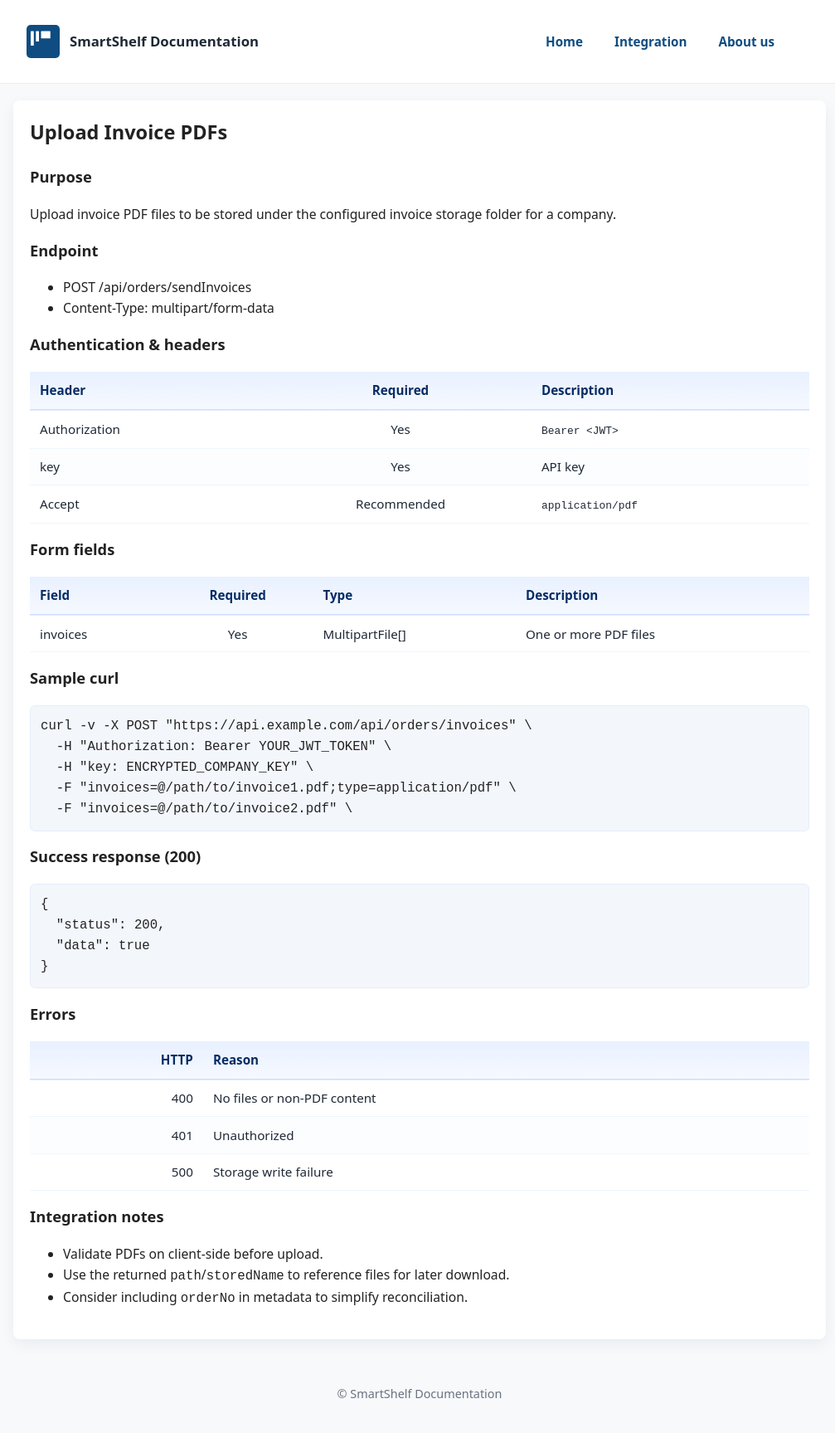
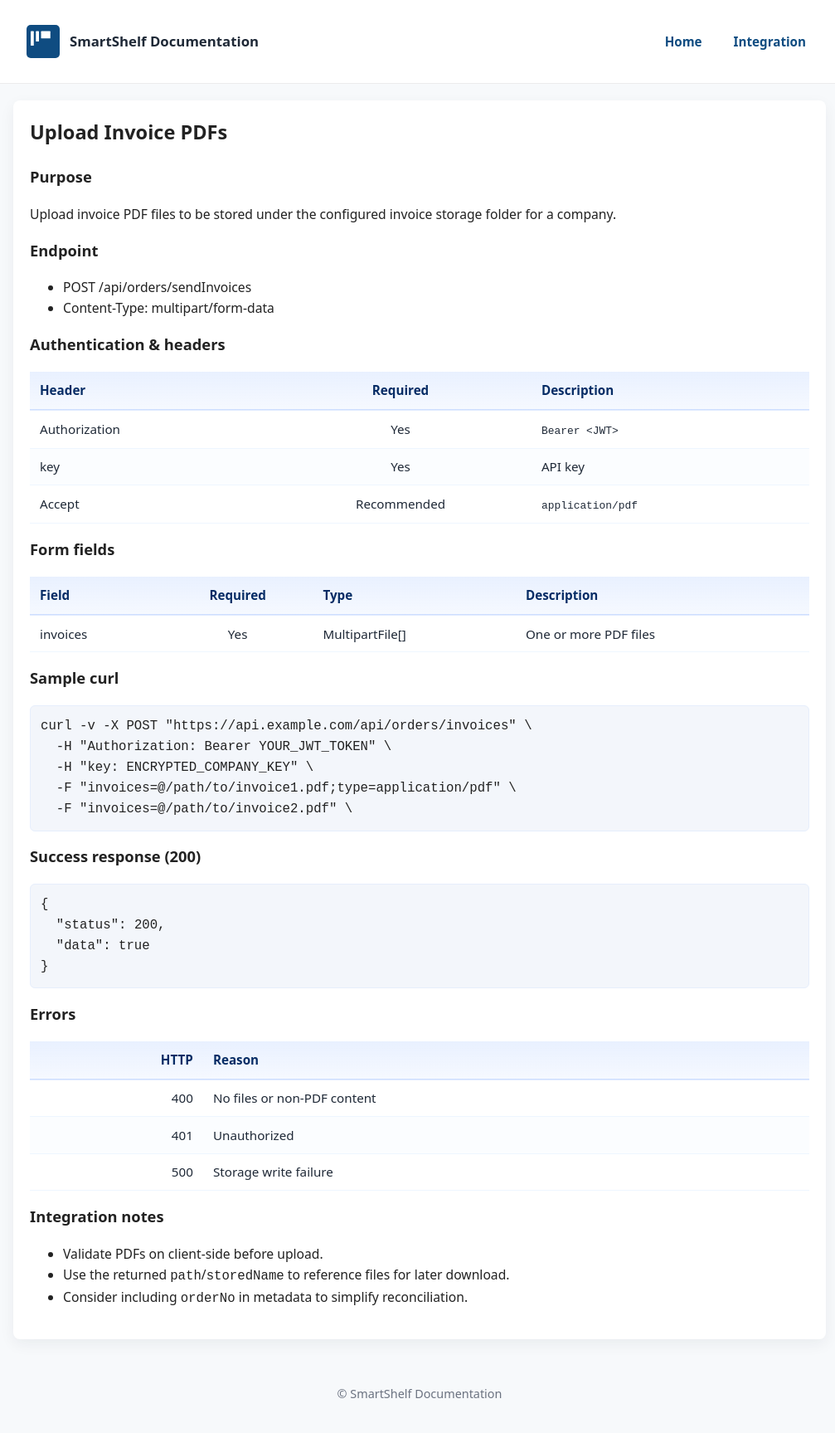
Before and after one commit to compsoftservices2018/publicdocs, a Jekyll site: the page built from integration/upload-invoices.md, in a window 1280 px wide. Shown: the whole page at 83% size, without its empty margins (134-1141 px from the left). Built offline with Jekyll 4.4.1, drawn with Linux system fonts in a browser that asks for light colours.

Commit message:
04/01/2026

```diff
--- a/_config.yml
+++ b/_config.yml
@@ -10,12 +10,6 @@ nav_links:
     url: /index.html
   - title: Integration
     url: /integration/index.html
-  - title: About us
-    url: /aboutus/index.html
-    children:
-      - title: Contact Us
-        url: /contactus/contact.html
-  -
 ---
 nav_links:
 # site-wide navigation used by the layout
```
